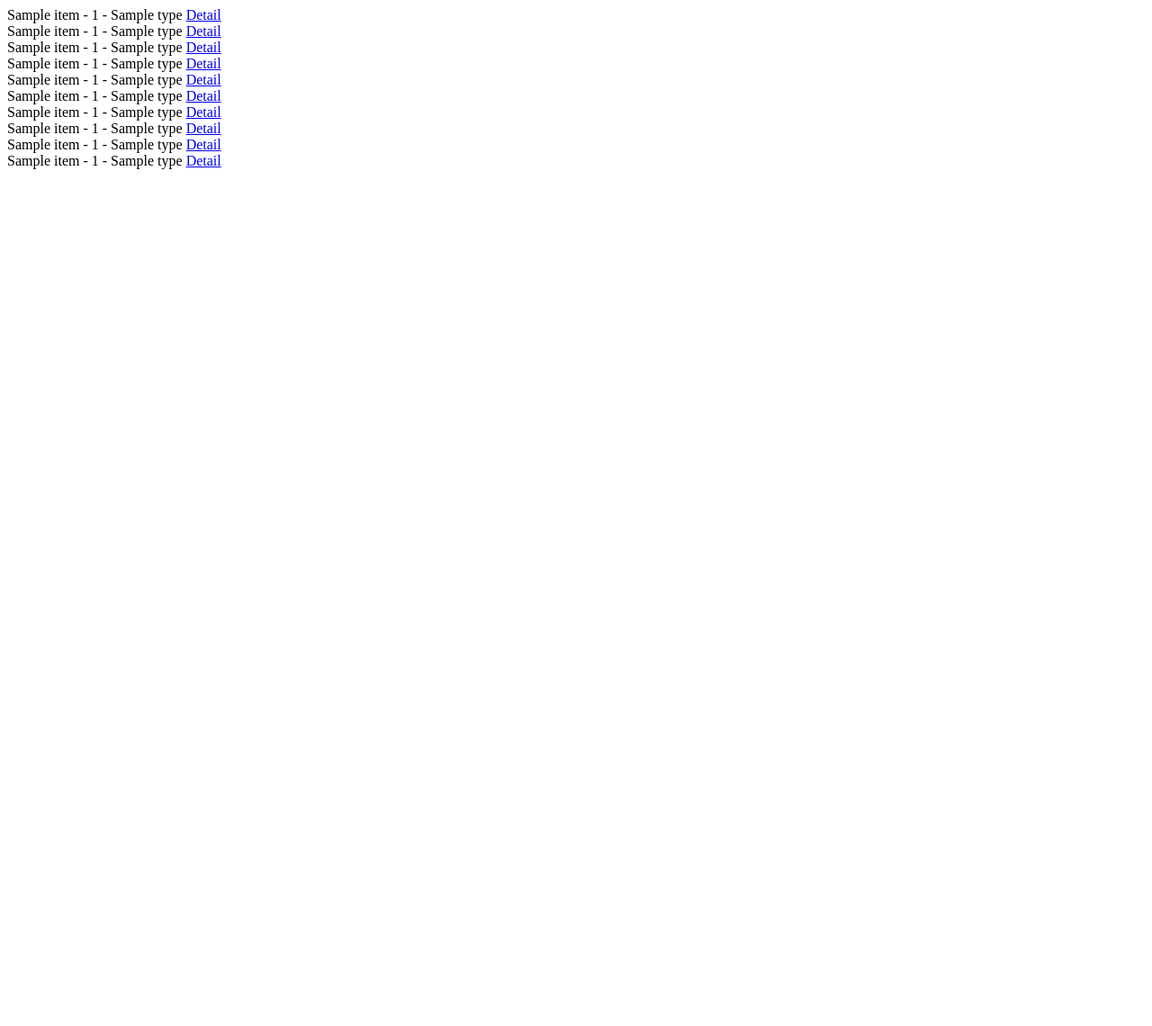
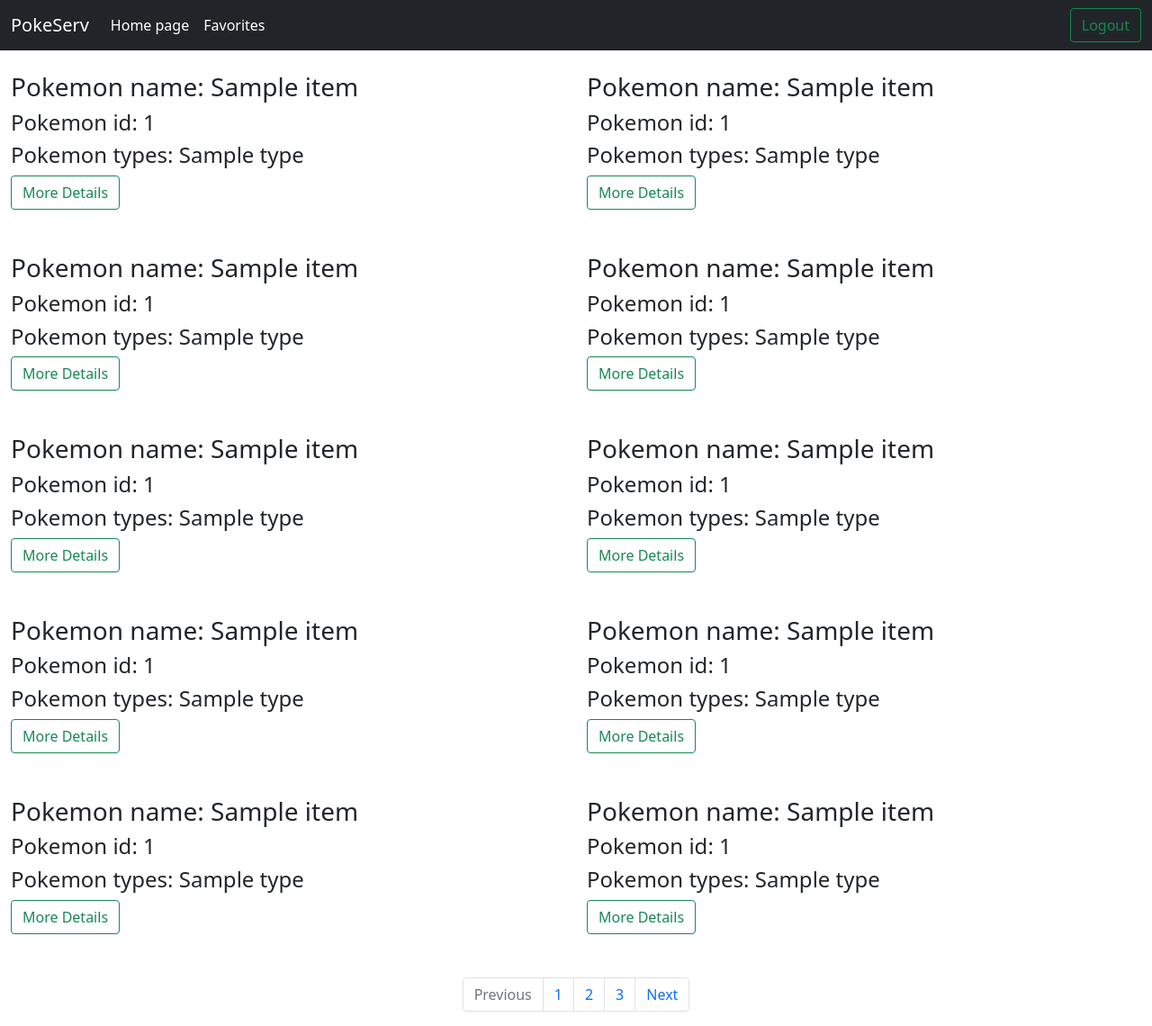
Before and after one commit to ArturRejment/pokemon-webservice, a Django app: page / in a window 1280 px wide. Shown: the whole page at 90% size. Before the commit the page ends 188 px from the top, so only its background shows below. Run offline with Django 3.2, Linux system fonts and the light colour scheme; a user stored in the database is signed in; tables that the repository leaves empty hold one stand-in row (values such as "Sample post"); a database or web service that is not in the repository returns one stand-in record (values such as "Sample title"); data that the repository does not hold is empty; parts of the project's set-up code (start-up, migrations or seed data) failed here and were passed over.

Commit message:
Created main template, inheritance added, syled main page

```diff
--- a/authentication/urls.py
+++ b/authentication/urls.py
@@ -1,7 +1,7 @@
 from django.urls import path
 from django.contrib.auth.views import LogoutView
 
-from .views import CustomLoginView, success, RegisterView
+from .views import CustomLoginView, RegisterView
 
 urlpatterns = [
 	path('login/', CustomLoginView.as_view(), name='login'),
--- a/pokemon/templates/pokemon/detail.html
+++ b/pokemon/templates/pokemon/detail.html
@@ -1,3 +1,6 @@
+{% extends 'pokemon/main.html' %}
+
+{% block content %}
 <h1>Detail</h1>
 	{{pokemon_data.name}} <br>
 	{{pokemon_data.id}} <br>
@@ -7,3 +10,4 @@
 	{{pokemon_data.stats}} <br>
 	{{pokemon_data.abilities}} <br>
 	<img src="{{pokemon_data.sprites.front_default}}">
+{% endblock content %}
--- a/pokemon/templates/pokemon/index.html
+++ b/pokemon/templates/pokemon/index.html
@@ -1,3 +1,33 @@
-{% for pokemon in pokemon_data %}
-{{pokemon.name}} - {{pokemon.id}} - {% for type in pokemon.types %} {{type}} {% endfor %} <a href="{% url 'pokemon_detail' pokemon.id %}"> Detail </a> <br>
-{% endfor %}
+{% extends 'pokemon/main.html' %}
+
+{% block content %}
+	<div class="row" style="margin: 0; padding: 0;">
+		{% for pokemon in pokemon_data %}
+			<div class="col-lg-6 mt-4 mb-4">
+				<div class="box-element">
+					<h3>Pokemon name: {{pokemon.name}}</h3>
+					<h4>Pokemon id: {{pokemon.id}} </h4>
+					<h4>Pokemon types:
+					{% for type in pokemon.types %}
+						{{type}}
+					{% endfor %}
+				</div>
+				<a class="btn btn-outline-success" href="{% url 'pokemon_detail' pokemon.id %}"> More Details </a> <br>
+			</div>
+		{% endfor %}
+	</div>
+
+	<nav aria-label="Page navigation example">
+		<ul class="pagination justify-content-center mt-4">
+			<li class="page-item disabled">
+				<a class="page-link" href="#" tabindex="-1" aria-disabled="true">Previous</a>
+			</li>
+			<li class="page-item"><a class="page-link" href="#">1</a></li>
+			<li class="page-item"><a class="page-link" href="#">2</a></li>
+			<li class="page-item"><a class="page-link" href="#">3</a></li>
+			<li class="page-item">
+				<a class="page-link" href="#">Next</a>
+			</li>
+		</ul>
+	</nav>
+{% endblock content %}
--- /dev/null
+++ b/pokemon/templates/pokemon/main.html
@@ -0,0 +1,41 @@
+<!DOCTYPE html>
+<html lang="en">
+<head>
+	<meta charset="UTF-8">
+	<meta http-equiv="X-UA-Compatible" content="IE=edge">
+	<meta name="viewport" content="width=device-width, initial-scale=1.0">
+	<link href="https://cdn.jsdelivr.net/npm/bootstrap@5.1.0/dist/css/bootstrap.min.css" rel="stylesheet" integrity="sha384-KyZXEAg3QhqLMpG8r+8fhAXLRk2vvoC2f3B09zVXn8CA5QIVfZOJ3BCsw2P0p/We" crossorigin="anonymous">
+	<script src="https://cdn.jsdelivr.net/npm/bootstrap@5.1.0/dist/js/bootstrap.bundle.min.js" integrity="sha384-U1DAWAznBHeqEIlVSCgzq+c9gqGAJn5c/t99JyeKa9xxaYpSvHU5awsuZVVFIhvj" crossorigin="anonymous"></script>
+	<script src="https://cdn.jsdelivr.net/npm/@popperjs/core@2.9.3/dist/umd/popper.min.js" integrity="sha384-eMNCOe7tC1doHpGoWe/6oMVemdAVTMs2xqW4mwXrXsW0L84Iytr2wi5v2QjrP/xp" crossorigin="anonymous"></script>
+	<script src="https://cdn.jsdelivr.net/npm/bootstrap@5.1.0/dist/js/bootstrap.min.js" integrity="sha384-cn7l7gDp0eyniUwwAZgrzD06kc/tftFf19TOAs2zVinnD/C7E91j9yyk5//jjpt/" crossorigin="anonymous"></script>
+	<title>PokeServ</title>
+</head>
+<body>
+	<nav class="navbar navbar-expand-lg navbar-dark bg-dark">
+		<div class="container-fluid">
+			<a class="navbar-brand" href="#">PokeServ</a>
+			<button class="navbar-toggler" type="button" data-bs-toggle="collapse" data-bs-target="#navbarSupportedContent" aria-controls="navbarSupportedContent" aria-expanded="false" aria-label="Toggle navigation">
+				<span class="navbar-toggler-icon"></span>
+			</button>
+			<div class="collapse navbar-collapse" id="navbarSupportedContent">
+			<ul class="navbar-nav me-auto mb-2 mb-lg-0">
+				<li class="nav-item">
+					<a class="nav-link active" aria-current="page" href="{% url 'main_page' %}">Home page</a>
+				</li>
+				<li class="nav-item">
+					<a class="nav-link active" href="#">Favorites</a>
+				</li>
+			</ul>
+
+			<a class="btn btn-outline-success" href="{% url 'logout' %}">Logout</a>
+
+			</div>
+		</div>
+	</nav>
+
+	{% block content %}
+
+	{% endblock content %}
+
+</body>
+</html>
```
Lines whose indentation alone changed are shown as unchanged.
